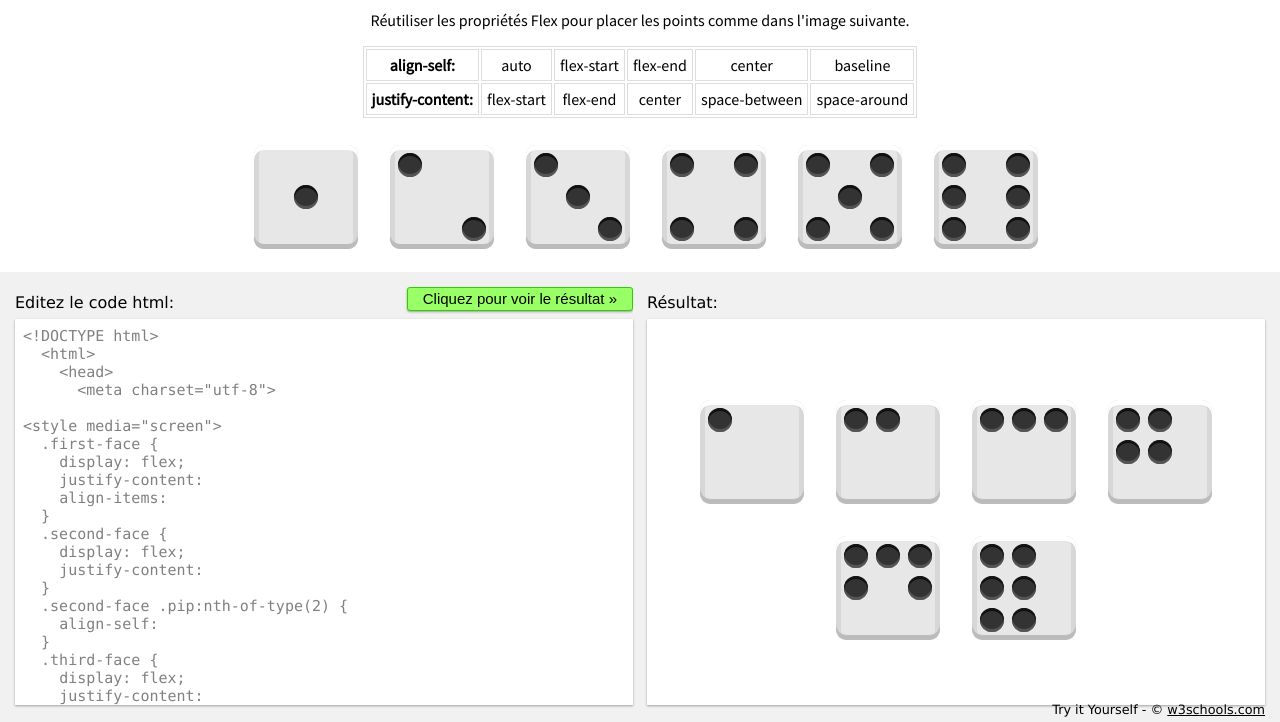
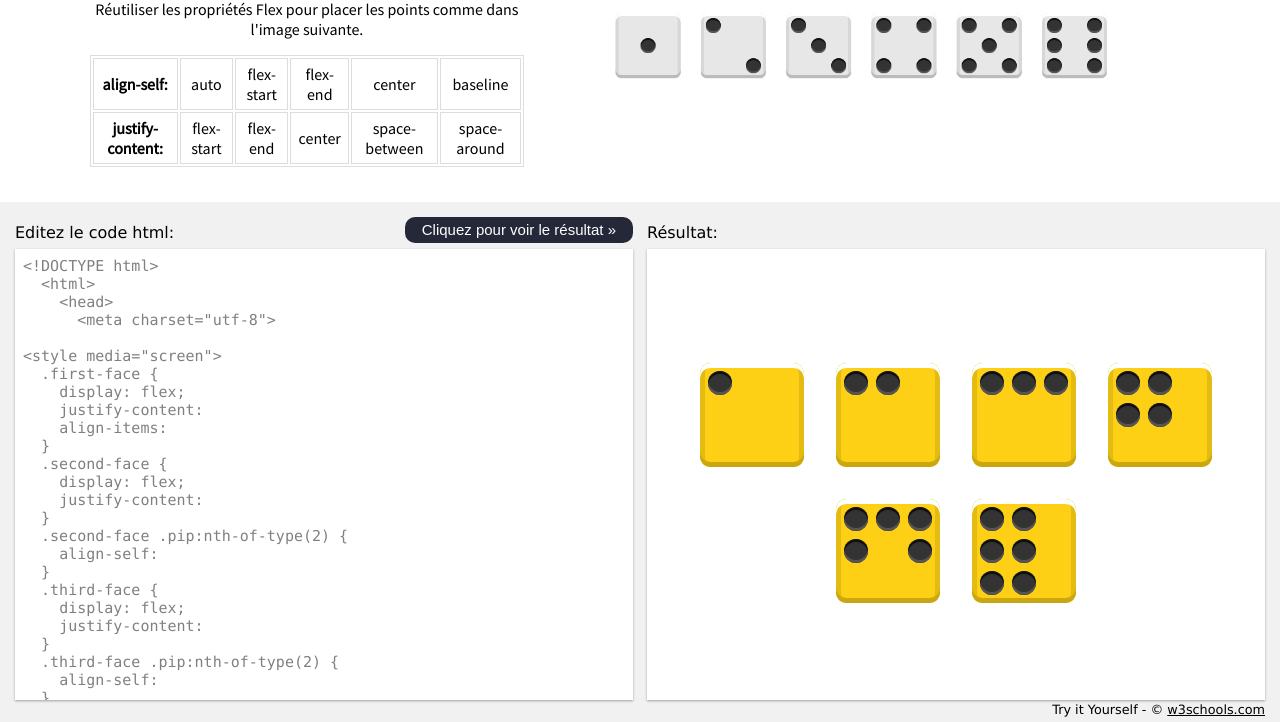
Before and after one commit to chloesaillant/siteflex, a plain HTML site: page jeu_creer_un_de/index.html in a window 1280 px wide. Shown: the part 78-800 px from the top of the page. Drawn offline with Linux system fonts and the light colour scheme.

Commit message:
Modif. style jeu dés.

```diff
--- a/jeu_creer_un_de/index.html
+++ b/jeu_creer_un_de/index.html
@@ -26,8 +26,8 @@ function submitTryit() {
 </head>
 <body>
 <div id='tryitLeaderboard'>
+  <div id='bloctexte'>
   <h1>L'atelier de Dédé</h1>
-
   <p>Réutiliser les propriétés Flex pour placer les points comme dans l'image suivante.</p>
 
 <table>
@@ -49,12 +49,13 @@ function submitTryit() {
     <td>space-between</td>
     <td>space-around</td>
   </tr>
+</table>
+</div>
 
-</div>
-</table>
 
 <div id="image">
 <img src="img/dice.png" alt="screenshot" />
+</div>
 </div>
 
 <div class="container">
@@ -135,15 +136,15 @@ function submitTryit() {
   [class$="face"] {
     margin: 16px;
     padding: 4px;
-    background-color: #e7e7e7;
+    background-color: #FDD016;
     width: 104px;
     height: 104px;
     object-fit: contain;
     box-shadow:
     inset 0 5px white,
-    inset 0 -5px #bbb,
-    inset 5px 0 #d7d7d7,
-    inset -5px 0 #d7d7d7;
+    inset 0 -5px #caa611,
+    inset 5px 0 #e3bb13,
+    inset -5px 0 #e3bb13;
     border-radius: 10%;
   }
   .pip {
--- a/jeu_creer_un_de/mean.css
+++ b/jeu_creer_un_de/mean.css
@@ -9,6 +9,10 @@ body {
     color:#000000;
     margin:0px;
     font-size:100%;
+}
+
+h1 {
+  margin-bottom: 0;
 }
 
 #image{
@@ -31,7 +35,7 @@ td{padding:5px;}
     width:100%;
     overflow:auto;
     position:absolute;
-    top:350px;
+    top:280px;
     bottom:0;
     height:auto;
     min-height:250px;
@@ -63,15 +67,14 @@ td{padding:5px;}
 .seeResult {
     float:right;
     font-size:15px;
-    background-color:#99FF66;
-    color:black;
-    border:1px solid #33CC00;
-    border-radius:3px;
+    background-color:#252839;
+    color:white;
+    border:2px solid #252839;
+    border-radius:10px;
     padding:0 15px;
     line-height:1.45;
     width:auto;
 	  cursor:pointer;
-    box-shadow:0 1px 3px rgba(0,0,0,0.12), 0 1px 2px rgba(0,0,0,0.24);
 }
 .seeResult:hover {
     background-color:#ffffff;
@@ -127,10 +130,23 @@ td{padding:5px;}
 	text-decoration:none;
 }
 #tryitLeaderboard {
-    overflow:hidden;
-    text-align:center;
-    margin-top:5px;
+  overflow:hidden;
+  margin: 0 7%;
+  display: flex;
+  flex-direction: row;
+  align-items: center;
+  justify-content: space-around;
+  text-align: center;
 }
+img {
+  width: 80%;
+  height: 80%;
+}
+
+#bloctexte {
+  display: flex;
+  flex-direction: column;
+
 @media screen and (max-width: 768px) {
     .container {
 	    top:100px;
```
